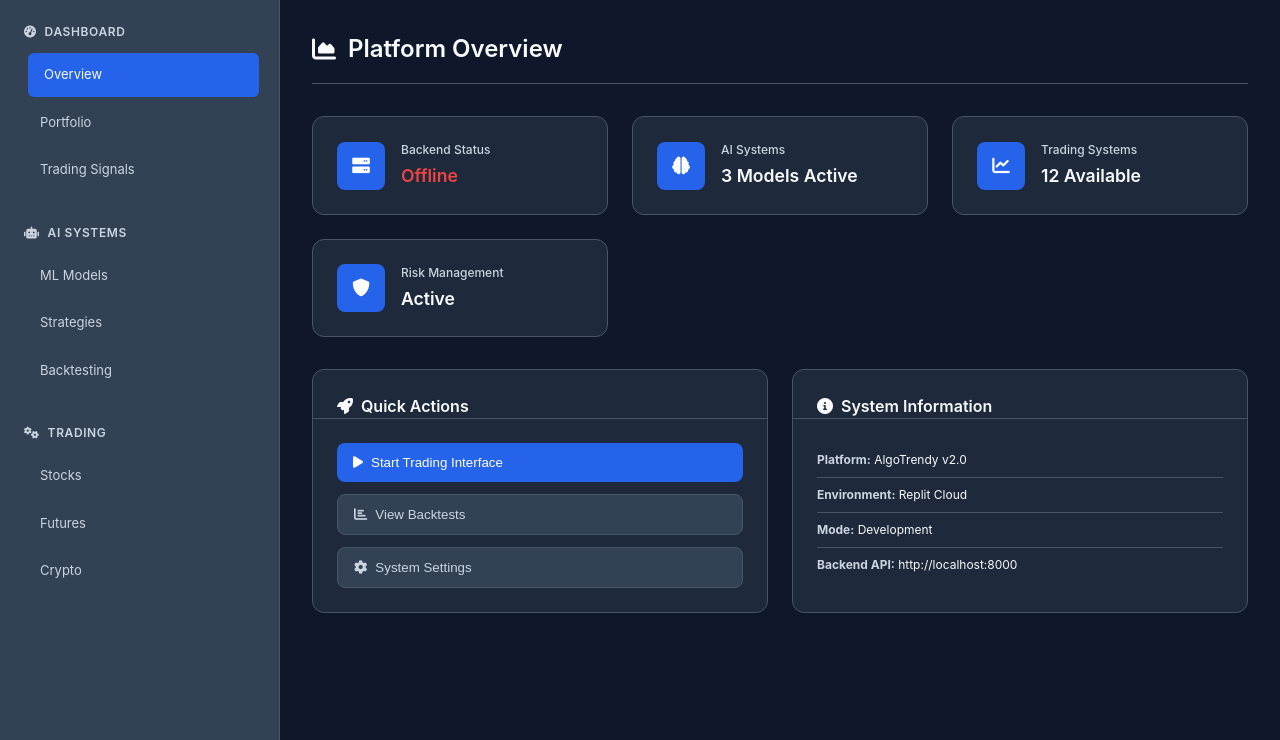
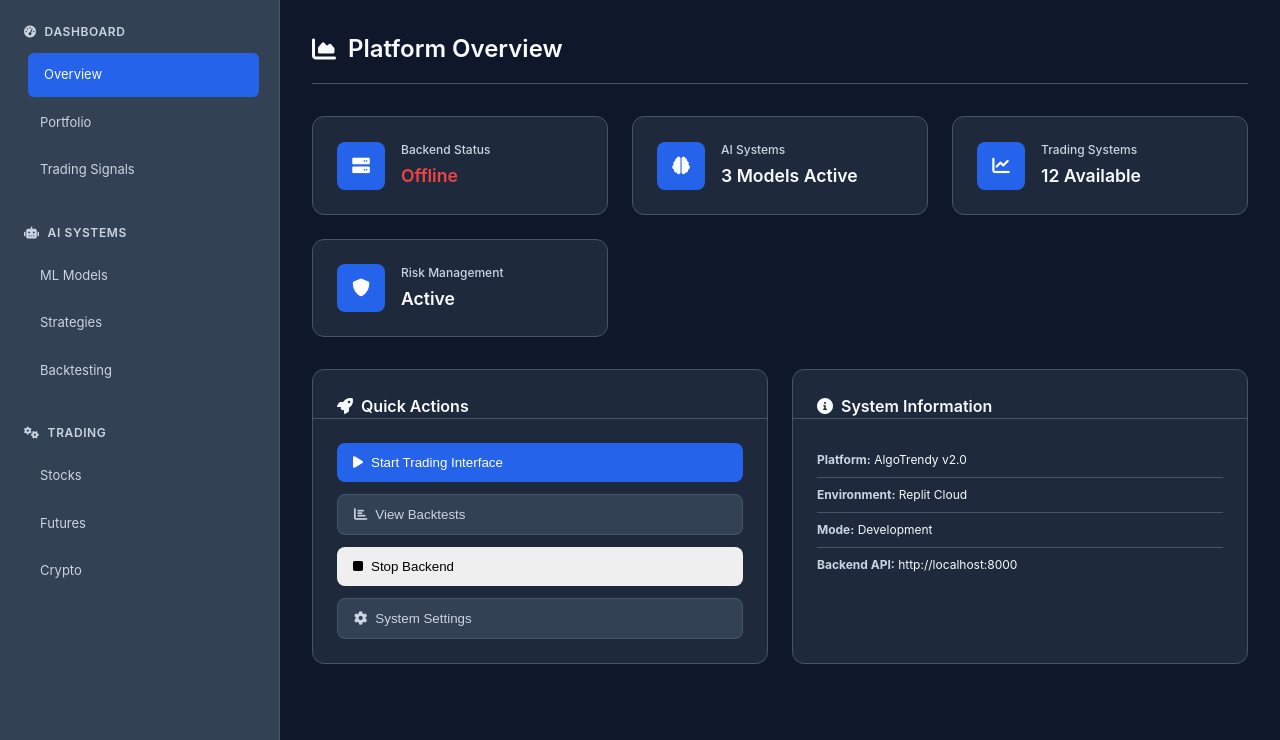
Before and after one commit to KenyBoi/algotrendy, a FastAPI app: page / in a window 1280 px wide. Shown: the part 60-800 px from the top of the page. Run offline with FastAPI, Linux system fonts and the light colour scheme; data that the repository does not hold is empty.

Commit message:
Add controls to start and stop the backend server
Introduces new API endpoints (`/api/backend/start`, `/api/backend/stop`) and frontend logic in `dashboard.js` to manage the backend service, along with corresponding UI elements in `dashboard.html`.

Replit-Commit-Author: Agent
Replit-Commit-Session-Id: 6627f6b9-f9df-43f3-88ac-fa59f208a19b
Replit-Commit-Checkpoint-Type: full_checkpoint
Replit-Commit-Screenshot-Url: https://storage.googleapis.com/screenshot-production-us-central1/1b68dca4-fff9-48c1-bf12-e45918370f6f/6627f6b9-f9df-43f3-88ac-fa59f208a19b/WTsuMrt

```diff
--- a/frontend/app.py
+++ b/frontend/app.py
@@ -89,6 +89,43 @@ async def run_backtest(request: Request):
     except Exception as e:
         return {"error": str(e), "status": "failed"}
 
+# Backend Control Endpoints
+@app.post("/api/backend/start")
+async def start_backend():
+    """Start the backend API server"""
+    try:
+        # This would restart the backend workflow
+        import subprocess
+        result = subprocess.run([
+            "replit", "workflow", "restart", "Trading Backend API"
+        ], capture_output=True, text=True, timeout=30)
+
+        if result.returncode == 0:
+            return {"status": "success", "message": "Backend starting..."}
+        else:
+            return {"status": "error", "message": f"Failed to start backend: {result.stderr}"}
+    except subprocess.TimeoutExpired:
+        return {"status": "timeout", "message": "Backend start timeout - it may still be starting"}
+    except Exception as e:
+        return {"status": "error", "message": f"Failed to start backend: {str(e)}"}
+
+@app.post("/api/backend/stop")
+async def stop_backend():
+    """Stop the backend API server"""
+    try:
+        # This would stop the backend workflow
+        import subprocess
+        result = subprocess.run([
+            "replit", "workflow", "stop", "Trading Backend API"
+        ], capture_output=True, text=True, timeout=30)
+
+        if result.returncode == 0:
+            return {"status": "success", "message": "Backend stopped"}
+        else:
+            return {"status": "error", "message": f"Failed to stop backend: {result.stderr}"}
+    except Exception as e:
+        return {"status": "error", "message": f"Failed to stop backend: {str(e)}"}
+
 if __name__ == "__main__":
     # Run the frontend server
     uvicorn.run(
--- a/frontend/static/js/dashboard.js
+++ b/frontend/static/js/dashboard.js
@@ -130,6 +130,11 @@ class TradingDashboard {
 
         actionButtons.forEach(button => {
             button.addEventListener('click', (e) => {
+                // Handle backend control button separately
+                if (button.id === 'backend-control-btn') {
+                    return; // Handled by setupBackendControl
+                }
+
                 const buttonText = button.textContent.trim();
 
                 switch(buttonText) {
@@ -147,6 +152,129 @@ class TradingDashboard {
                 }
             });
         });
+
+        // Setup backend control button
+        this.setupBackendControl();
+    }
+
+    setupBackendControl() {
+        const backendBtn = document.getElementById('backend-control-btn');
+        const backendText = document.getElementById('backend-control-text');
+
+        if (!backendBtn || !backendText) return;
+
+        // Update button state based on backend status
+        this.updateBackendControlButton();
+
+        backendBtn.addEventListener('click', async (e) => {
+            e.preventDefault();
+
+            const isOffline = this.backendStatus === 'backend_unreachable';
+
+            if (isOffline) {
+                await this.startBackend();
+            } else {
+                await this.stopBackend();
+            }
+        });
+    }
+
+    updateBackendControlButton() {
+        const backendBtn = document.getElementById('backend-control-btn');
+        const backendText = document.getElementById('backend-control-text');
+
+        if (!backendBtn || !backendText) return;
+
+        const isOffline = this.backendStatus === 'backend_unreachable';
+
+        if (isOffline) {
+            backendText.textContent = 'Start Backend';
+            backendBtn.className = 'action-btn success';
+            backendBtn.querySelector('i').className = 'fas fa-play';
+        } else {
+            backendText.textContent = 'Stop Backend';
+            backendBtn.className = 'action-btn danger';
+            backendBtn.querySelector('i').className = 'fas fa-stop';
+        }
+    }
+
+    async startBackend() {
+        const backendBtn = document.getElementById('backend-control-btn');
+        const backendText = document.getElementById('backend-control-text');
+
+        // Show loading state
+        backendText.textContent = 'Starting...';
+        backendBtn.disabled = true;
+
+        try {
+            const response = await fetch('/api/backend/start', {
+                method: 'POST',
+                headers: {
+                    'Content-Type': 'application/json'
+                }
+            });
+
+            const data = await response.json();
+
+            if (data.status === 'success' || data.status === 'timeout') {
+                this.showMessage(data.message, data.status === 'timeout' ? 'warning' : 'success');
+
+                // Wait a moment then check status
+                setTimeout(async () => {
+                    await this.checkBackendStatus();
+                    this.updateBackendControlButton();
+                }, 3000);
+            } else {
+                this.showMessage(data.message, 'error');
+            }
+        } catch (error) {
+            console.error('Failed to start backend:', error);
+            this.showMessage('Failed to start backend', 'error');
+        } finally {
+            backendBtn.disabled = false;
+            if (backendText.textContent === 'Starting...') {
+                backendText.textContent = 'Start Backend';
+            }
+        }
+    }
+
+    async stopBackend() {
+        const backendBtn = document.getElementById('backend-control-btn');
+        const backendText = document.getElementById('backend-control-text');
+
+        // Show loading state
+        backendText.textContent = 'Stopping...';
+        backendBtn.disabled = true;
+
+        try {
+            const response = await fetch('/api/backend/stop', {
+                method: 'POST',
+                headers: {
+                    'Content-Type': 'application/json'
+                }
+            });
+
+            const data = await response.json();
+
+            if (data.status === 'success') {
+                this.showMessage(data.message, 'success');
+
+                // Update status immediately
+                this.backendStatus = 'backend_unreachable';
+                this.updateBackendControlButton();
+                this.updateBackendStatusDisplay();
+            } else {
+                this.showMessage(data.message, 'error');
+            }
+        } catch (error) {
+            console.error('Failed to stop backend:', error);
+            this.showMessage('Failed to stop backend', 'error');
+        } finally {
+            backendBtn.disabled = false;
+            if (backendText.textContent === 'Stopping...') {
+                backendText.textContent = 'Stop Backend';
+            }
+        }
     }
 
     setupTradingDataLoaders() {
--- a/frontend/templates/dashboard.html
+++ b/frontend/templates/dashboard.html
@@ -120,6 +120,10 @@
                                     <i class="fas fa-chart-bar"></i>
                                     View Backtests
                                 </button>
+                                <button id="backend-control-btn" class="action-btn warning">
+                                    <i class="fas fa-server"></i>
+                                    <span id="backend-control-text">Start Backend</span>
+                                </button>
                                 <button class="action-btn secondary">
                                     <i class="fas fa-cog"></i>
                                     System Settings
```
